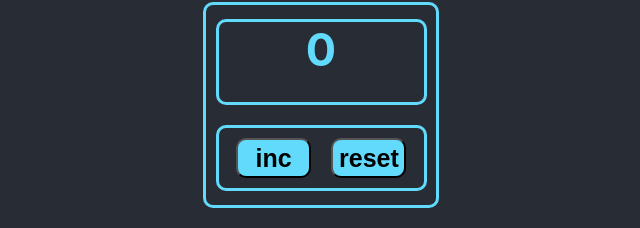
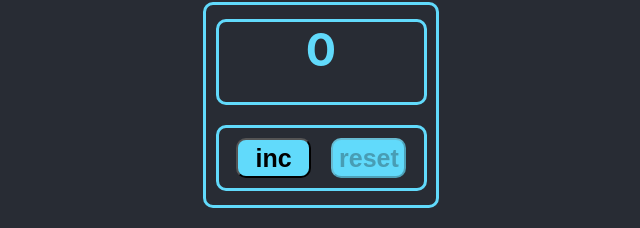
Before and after one commit to regggulus/Counter_React_TS, a React (Create React App) app: page / in a window 1280 px wide. Shown: the part 295-523 px from the top of the page, without its empty margins (319-959 px from the left). Built offline with nearby package versions, Linux system fonts and the light colour scheme.

Commit message:
disabled buttons, style count

```diff
--- a/src/App.css
+++ b/src/App.css
@@ -19,7 +19,7 @@
   border: solid #61dafb;
 }
 .p-counter {
-  color: #61dafb;
+  /*color: #61dafb;*/
   display: flex;
   flex-direction: row;
   justify-content: center;
--- a/src/App.tsx
+++ b/src/App.tsx
@@ -16,11 +16,10 @@ function App() {
     return (
         <div className="App">
             <div className={'count'}>
-
-                <p className={'p-counter'} >{counter}</p>
+                <p className={'p-counter'} style={counter < maxValue ? {color: '#61dafb', border: 'solid #61dafb'} : {color: 'red', border: 'solid red'}}>{counter}</p>
                 <div className={'buttons'}>
                     <button className={'butStyle'} onClick={increase} disabled={counter < maxValue ? false : true}>inc</button>
-                    <button className={'butStyle'} onClick={reset}>reset</button>
+                    <button className={'butStyle'} onClick={reset} disabled={counter < maxValue ? true : false}>reset</button>
                 </div>
             </div>
 
```
